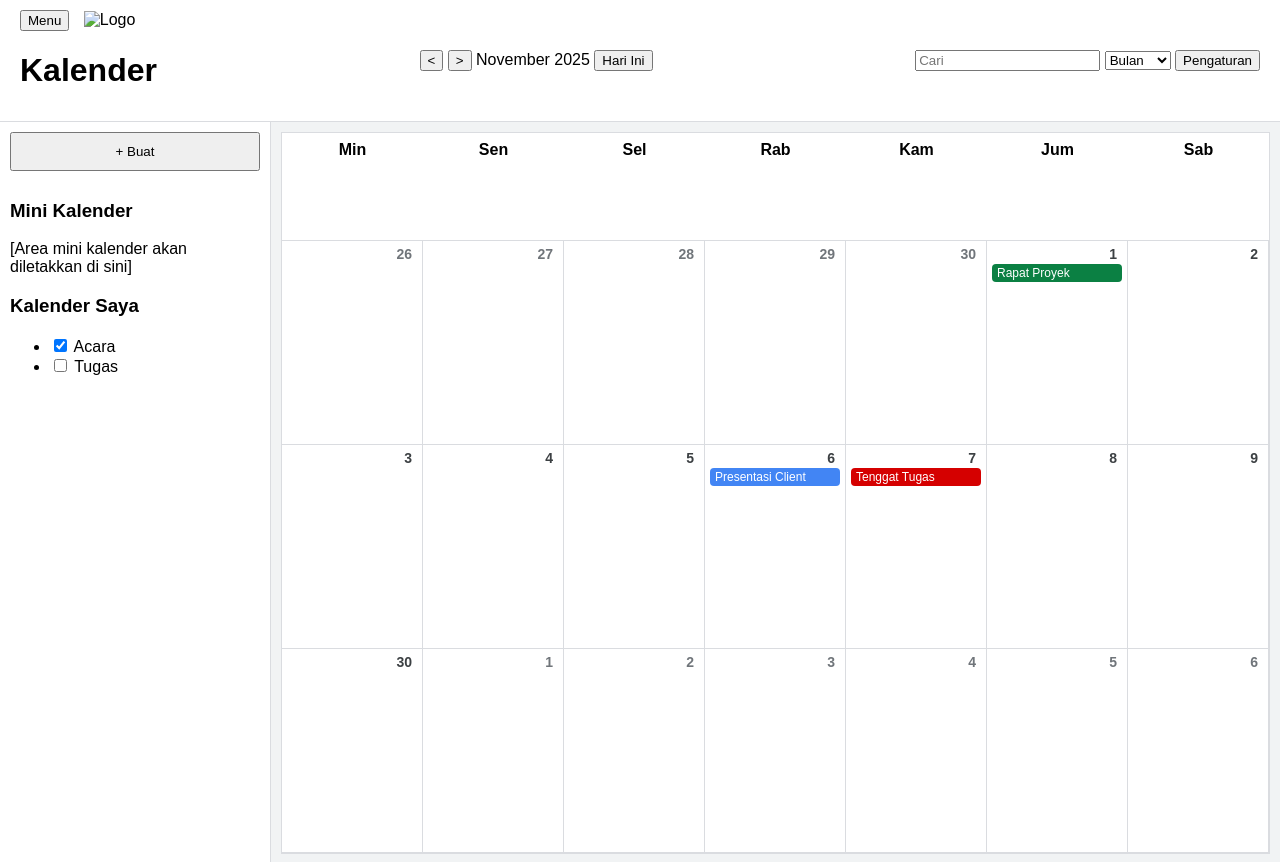
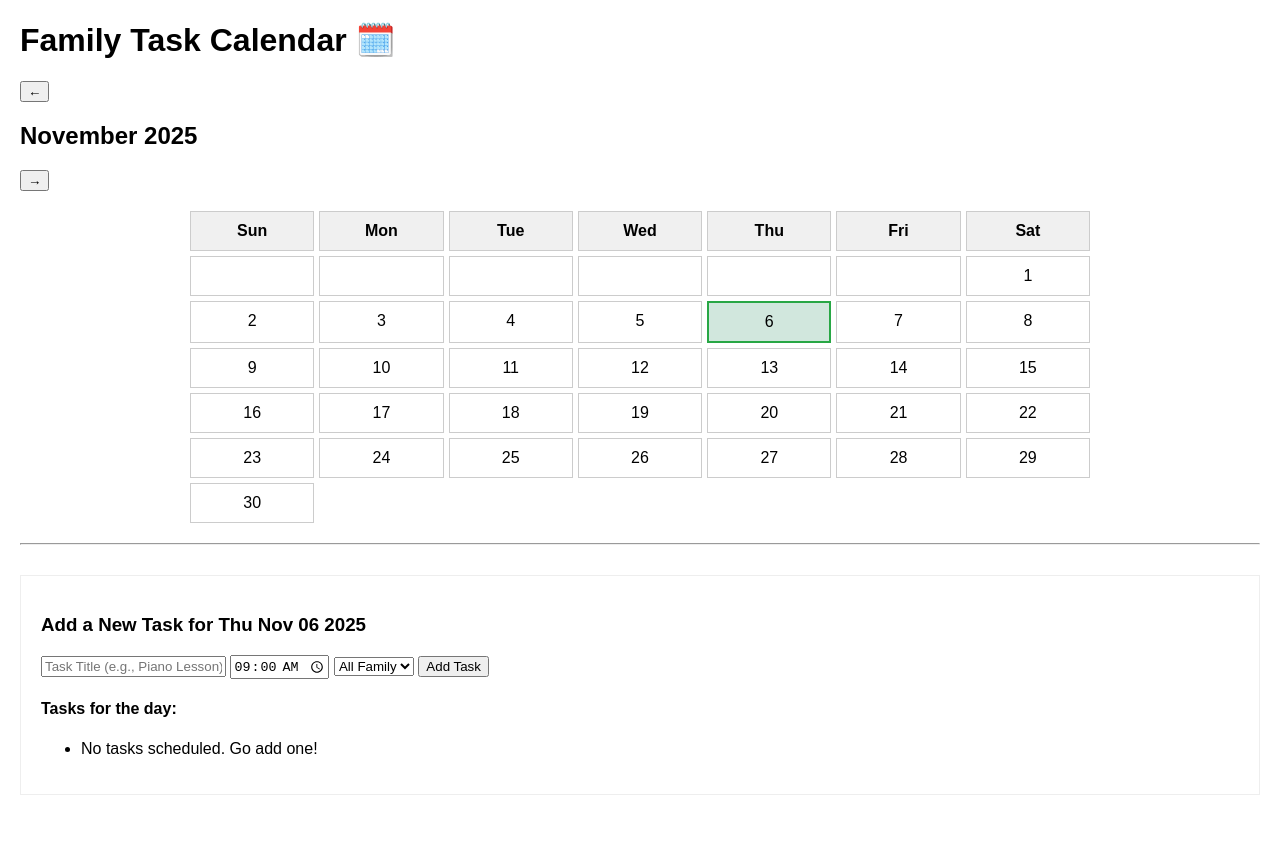
Before and after one commit to liaro25/CobaAI, a plain HTML site: page index.html in a window 1280 px wide. After the commit the page ends 815 px from the top, so only its background shows below. Drawn offline with Linux system fonts and the light colour scheme.

Commit message:
bikin family calendar

```diff
--- a/index.html
+++ b/index.html
@@ -1,212 +1,49 @@
 <!DOCTYPE html>
-<html lang="id">
+<html lang="en">
 <head>
     <meta charset="UTF-8">
     <meta name="viewport" content="width=device-width, initial-scale=1.0">
-    <title>Kalender Saya (Ala Google Calendar)</title>
-    <style>
-        /* Gaya Dasar untuk Tampilan Awal (Akan dikembangkan lebih lanjut dengan CSS terpisah) */
-        body {
-            font-family: Arial, sans-serif;
-            margin: 0;
-            padding: 0;
-            background-color: #f1f3f4;
-        }
-
-        .header {
-            display: flex;
-            justify-content: space-between;
-            align-items: center;
-            padding: 10px 20px;
-            background-color: #fff;
-            border-bottom: 1px solid #dadce0;
-        }
-
-        .calendar-container {
-            display: flex;
-            height: calc(100vh - 60px); /* Asumsi tinggi header 60px */
-        }
-
-        .sidebar {
-            width: 250px;
-            padding: 10px;
-            background-color: #fff;
-            border-right: 1px solid #dadce0;
-            overflow-y: auto;
-        }
-
-        .main-calendar {
-            flex-grow: 1;
-            padding: 10px;
-        }
-
-        .calendar-grid {
-            display: grid;
-            grid-template-columns: repeat(7, 1fr);
-            border: 1px solid #dadce0;
-            background-color: #fff;
-            height: 100%;
-        }
-
-        .day-header {
-            text-align: center;
-            padding: 8px 0;
-            font-weight: bold;
-            border-bottom: 1px solid #dadce0;
-        }
-
-        .day-cell {
-            min-height: 120px; /* Tinggi minimal untuk sel hari */
-            padding: 5px;
-            border: 1px solid #dadce0;
-            margin-top: -1px; /* Untuk menghilangkan border ganda */
-            margin-left: -1px;
-            position: relative;
-        }
-
-        .day-number {
-            font-size: 14px;
-            font-weight: bold;
-            color: #3c4043;
-            text-align: right;
-            padding-right: 5px;
-        }
-
-        .event {
-            background-color: #4285f4;
-            color: white;
-            padding: 2px 5px;
-            margin-top: 2px;
-            border-radius: 4px;
-            font-size: 12px;
-            overflow: hidden;
-            white-space: nowrap;
-            text-overflow: ellipsis;
-            cursor: pointer;
-        }
-
-    </style>
+    <title>Family Calendar</title>
+    <link rel="stylesheet" href="style.css">
 </head>
 <body>
+    <header>
+        <h1>Family Task Calendar 🗓️</h1>
+    </header>
+    <main>
+        <section class="calendar-nav">
+            <button id="prevMonth">←</button>
+            <h2 id="currentMonthYear"></h2>
+            <button id="nextMonth">→</button>
+        </section>
 
-    <div class="header">
-        <div class="left-header">
-            <button>Menu</button>
-            <img src="logo-placeholder.png" alt="Logo" style="width:30px; margin-left:10px;">
-            <h1>Kalender</h1>
-        </div>
-        <div class="center-header">
-            <button>&lt;</button>
-            <button>&gt;</button>
-            <span>November 2025</span>
-            <button>Hari Ini</button>
-        </div>
-        <div class="right-header">
-            <input type="text" placeholder="Cari">
-            <select>
-                <option>Bulan</option>
-                <option>Minggu</option>
-                <option>Hari</option>
-            </select>
-            <button>Pengaturan</button>
-        </div>
-    </div>
+        <section id="calendarGrid" class="calendar-grid">
+            </section>
 
-    <div class="calendar-container">
-        <div class="sidebar">
-            <button style="padding:10px; width:100%; margin-bottom:10px;">+ Buat</button>
-            <h3>Mini Kalender</h3>
-            <p>[Area mini kalender akan diletakkan di sini]</p>
-            <h3>Kalender Saya</h3>
-            <ul>
-                <li><input type="checkbox" checked> Acara</li>
-                <li><input type="checkbox"> Tugas</li>
-            </ul>
-        </div>
+        <hr>
 
-        <div class="main-calendar">
-            <div class="calendar-grid">
-                <div class="day-header">Min</div>
-                <div class="day-header">Sen</div>
-                <div class="day-header">Sel</div>
-                <div class="day-header">Rab</div>
-                <div class="day-header">Kam</div>
-                <div class="day-header">Jum</div>
-                <div class="day-header">Sab</div>
+        <section class="task-manager">
+            <h3>Add a New Task for <span id="selectedDateDisplay">Today</span></h3>
+            <form id="taskForm">
+                <input type="text" id="taskTitle" placeholder="Task Title (e.g., Piano Lesson)" required>
+                <input type="time" id="taskTime" value="09:00" required>
+                <select id="familyMember" required>
+                    <option value="All">All Family</option>
+                    <option value="Kid A">Kid A</option>
+                    <option value="Kid B">Kid B</option>
+                    <option value="Parent 1">Parent 1</option>
+                    <option value="Parent 2">Parent 2</option>
+                </select>
+                <button type="submit">Add Task</button>
+            </form>
 
-                <div class="day-cell">
-                    <div class="day-number" style="color:#70757a;">26</div>
-                </div>
-                <div class="day-cell">
-                    <div class="day-number" style="color:#70757a;">27</div>
-                </div>
-                <div class="day-cell">
-                    <div class="day-number" style="color:#70757a;">28</div>
-                </div>
-                <div class="day-cell">
-                    <div class="day-number" style="color:#70757a;">29</div>
-                </div>
-                <div class="day-cell">
-                    <div class="day-number" style="color:#70757a;">30</div>
-                </div>
-                <div class="day-cell">
-                    <div class="day-number">1</div>
-                    <div class="event" style="background-color:#0b8043;">Rapat Proyek</div>
-                </div>
-                <div class="day-cell">
-                    <div class="day-number">2</div>
-                </div>
+            <div id="taskList">
+                <h4>Tasks for the day:</h4>
+                <ul id="dailyTasks"></ul>
+            </div>
+        </section>
+    </main>
 
-                <div class="day-cell">
-                    <div class="day-number">3</div>
-                </div>
-                <div class="day-cell">
-                    <div class="day-number">4</div>
-                </div>
-                <div class="day-cell">
-                    <div class="day-number">5</div>
-                </div>
-                <div class="day-cell">
-                    <div class="day-number">6</div>
-                    <div class="event">Presentasi Client</div>
-                </div>
-                <div class="day-cell">
-                    <div class="day-number">7</div>
-                    <div class="event" style="background-color:#d50000;">Tenggat Tugas</div>
-                </div>
-                <div class="day-cell">
-                    <div class="day-number">8</div>
-                </div>
-                <div class="day-cell">
-                    <div class="day-number">9</div>
-                </div>
-
-                <div class="day-cell">
-                    <div class="day-number">30</div>
-                </div>
-                <div class="day-cell">
-                    <div class="day-number" style="color:#70757a;">1</div>
-                </div>
-                <div class="day-cell">
-                    <div class="day-number" style="color:#70757a;">2</div>
-                </div>
-                <div class="day-cell">
-                    <div class="day-number" style="color:#70757a;">3</div>
-                </div>
-                <div class="day-cell">
-                    <div class="day-number" style="color:#70757a;">4</div>
-                </div>
-                <div class="day-cell">
-                    <div class="day-number" style="color:#70757a;">5</div>
-                </div>
-                <div class="day-cell">
-                    <div class="day-number" style="color:#70757a;">6</div>
-                </div>
-
-
-            </div>
-        </div>
-    </div>
-
+    <script src="script.js"></script>
 </body>
 </html>
--- /dev/null
+++ b/script.js
@@ -0,0 +1,160 @@
+// script.js
+
+// --- Global State ---
+let currentDate = new Date();
+const calendarGrid = document.getElementById('calendarGrid');
+const currentMonthYearDisplay = document.getElementById('currentMonthYear');
+const selectedDateDisplay = document.getElementById('selectedDateDisplay');
+const dailyTasksList = document.getElementById('dailyTasks');
+
+const MONTHS = ["January", "February", "March", "April", "May", "June", "July", "August", "September", "October", "November", "December"];
+const WEEKDAYS = ["Sun", "Mon", "Tue", "Wed", "Thu", "Fri", "Sat"];
+
+// Set a default selected date to today for the task form display
+let selectedDate = new Date();
+selectedDateDisplay.textContent = selectedDate.toDateString();
+
+// --- Helper Functions ---
+
+// Formats a Date object into the LocalStorage key date string (YYYY-MM-DD)
+function formatDate(date) {
+    const year = date.getFullYear();
+    const month = String(date.getMonth() + 1).padStart(2, '0');
+    const day = String(date.getDate()).padStart(2, '0');
+    return `${year}-${month}-${day}`;
+}
+
+// Function to load the tasks for a specific date from LocalStorage
+function getTasksForDate(dateString) {
+    const key = `todo-${dateString}`;
+    const data = localStorage.getItem(key);
+    return data ? JSON.parse(data) : [];
+}
+
+// script.js (continued)
+
+function renderCalendar() {
+    calendarGrid.innerHTML = ''; // Clear existing days
+
+    const year = currentDate.getFullYear();
+    const month = currentDate.getMonth(); // 0-indexed month
+
+    // Set the navigation header text
+    currentMonthYearDisplay.textContent = `${MONTHS[month]} ${year}`;
+
+    // 1. Render Weekday Headers (Semantic HTML from the CSS plan)
+    WEEKDAYS.forEach(day => {
+        const dayHeader = document.createElement('div');
+        dayHeader.classList.add('day-header');
+        dayHeader.textContent = day;
+        calendarGrid.appendChild(dayHeader);
+    });
+
+    // 2. Calculate Dates
+    const firstDayOfMonth = new Date(year, month, 1).getDay(); // Day of week (0=Sun, 6=Sat)
+    const daysInMonth = new Date(year, month + 1, 0).getDate(); // Last day of the current month
+
+    // 3. Render Blank Days (Padding for the start of the month)
+    for (let i = 0; i < firstDayOfMonth; i++) {
+        const blankDay = document.createElement('div');
+        blankDay.classList.add('day-cell', 'blank');
+        calendarGrid.appendChild(blankDay);
+    }
+
+    // 4. Render Actual Days
+    const today = new Date();
+    const todayString = formatDate(today);
+
+    for (let day = 1; day <= daysInMonth; day++) {
+        const dayCell = document.createElement('div');
+        dayCell.classList.add('day-cell');
+        dayCell.textContent = day;
+
+        // Create the date object for the current cell
+        const cellDate = new Date(year, month, day);
+        const cellDateString = formatDate(cellDate);
+
+        // Data Attributes (Crucial for click handling and data loading)
+        dayCell.dataset.date = cellDateString;
+
+        // Highlight Today
+        if (cellDateString === todayString) {
+            dayCell.classList.add('current-day');
+        }
+
+        // Highlight Days with Tasks (Checking LocalStorage)
+        const tasks = getTasksForDate(cellDateString);
+        if (tasks.length > 0) {
+            dayCell.classList.add('has-task');
+        }
+
+        calendarGrid.appendChild(dayCell);
+    }
+
+    // After rendering, ensure the task list is populated for the current selected date
+    updateDailyTasksView(formatDate(selectedDate));
+}
+
+// script.js (continued)
+
+// --- Task/Date View Functions ---
+
+function updateDailyTasksView(dateString) {
+    const tasks = getTasksForDate(dateString);
+    dailyTasksList.innerHTML = ''; // Clear previous tasks
+
+    // Update the header of the task form
+    const displayDate = new Date(dateString); // Convert back to Date for display
+    selectedDateDisplay.textContent = displayDate.toDateString();
+    selectedDate = displayDate; // Update the global selectedDate state
+
+    if (tasks.length === 0) {
+        dailyTasksList.innerHTML = '<li class="no-tasks">No tasks scheduled. Go add one!</li>';
+        return;
+    }
+
+    // Render tasks
+    tasks.sort((a, b) => a.time.localeCompare(b.time)); // Sort by time
+    tasks.forEach(task => {
+        const listItem = document.createElement('li');
+        // Example output: (16:00) Kid A: Soccer Practice
+        listItem.innerHTML = `
+            <strong>(${task.time}) ${task.familyMember}:</strong> ${task.title}
+            <button class="delete-task" data-id="${task.id}" data-date="${dateString}">🗑️</button>
+        `;
+        dailyTasksList.appendChild(listItem);
+    });
+}
+
+// --- Event Listeners for Navigation & Day Selection ---
+
+document.getElementById('prevMonth').addEventListener('click', () => {
+    // Go to the previous month
+    currentDate.setMonth(currentDate.getMonth() - 1);
+    renderCalendar();
+});
+
+document.getElementById('nextMonth').addEventListener('click', () => {
+    // Go to the next month
+    currentDate.setMonth(currentDate.getMonth() + 1);
+    renderCalendar();
+});
+
+// Event listener for clicking a day on the calendar grid
+calendarGrid.addEventListener('click', (event) => {
+    const target = event.target;
+    // Check if the click was on an actual day cell (not a header or blank space)
+    if (target.classList.contains('day-cell') && target.dataset.date) {
+        // Remove 'selected' class from all cells (optional, but good for UX)
+        document.querySelectorAll('.day-cell').forEach(cell => cell.classList.remove('selected'));
+        // Add 'selected' class to the clicked cell
+        target.classList.add('selected');
+
+        const dateString = target.dataset.date;
+        updateDailyTasksView(dateString);
+    }
+});
+
+
+// --- Initial Load ---
+renderCalendar();
--- /dev/null
+++ b/style.css
@@ -0,0 +1,41 @@
+/* style.css */
+body {
+    font-family: sans-serif;
+    margin: 20px;
+}
+
+.calendar-grid {
+    display: grid;
+    grid-template-columns: repeat(7, 1fr); /* 7 days a week */
+    gap: 5px;
+    max-width: 900px;
+    margin: 20px auto;
+}
+
+.day-header, .day-cell {
+    padding: 10px;
+    border: 1px solid #ccc;
+    text-align: center;
+}
+
+.day-header {
+    background-color: #f0f0f0;
+    font-weight: bold;
+}
+
+.current-day {
+    background-color: #d1e7dd; /* Highlight for today */
+    border: 2px solid #28a745;
+}
+
+.has-task {
+    background-color: #ffe5b4; /* Light orange highlight for days with tasks */
+    cursor: pointer;
+}
+
+.task-manager {
+    margin-top: 30px;
+    padding: 20px;
+    border: 1px solid #eee;
+}
+/* You would add more styling for the form and task list here */
```
